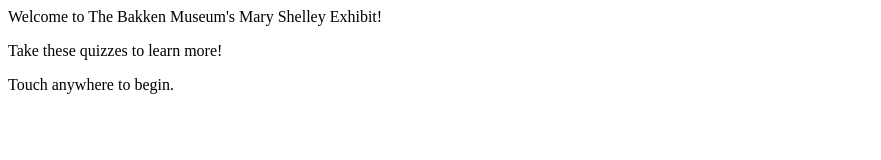
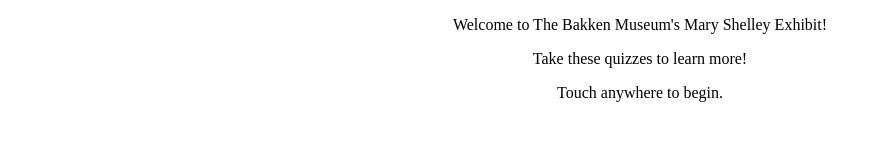
Before and after one commit to CNSabers/bscs2016, a plain HTML site: page Static HTML Templates/touchToBegin.html in a window 1280 px wide. Shown: the whole page, without its empty margins (0-881 px from the left). Drawn offline with Linux system fonts and the light colour scheme.

Commit message:
Horizontally aligned touch to begin text

```diff
--- a/Static HTML Templates/style.css
+++ b/Static HTML Templates/style.css
@@ -0,0 +1,3 @@
+.content{
+    text-align: center;
+}
--- a/Static HTML Templates/touchToBegin.html
+++ b/Static HTML Templates/touchToBegin.html
@@ -1,13 +1,14 @@
-<!DOCTYPE>
+<!DOCTYPE html>
 <html>
   <head>
       <title>Touch to Begin</title>
-      <meta charset=“utf8”>
-      Welcome to The Bakken Museum's Mary Shelley Exhibit!
+      <meta charset=“utf-8”>
+      <link rel="stylesheet" type="text/css" href="style.css">
   </head>
   <body onclick = "launch()">
       <header></header>
       <div class="content">
+          <p>Welcome to The Bakken Museum's Mary Shelley Exhibit!</p>
           <p>Take these quizzes to learn more!</p>
           <p>Touch anywhere to begin.</p>
       </div>
```
